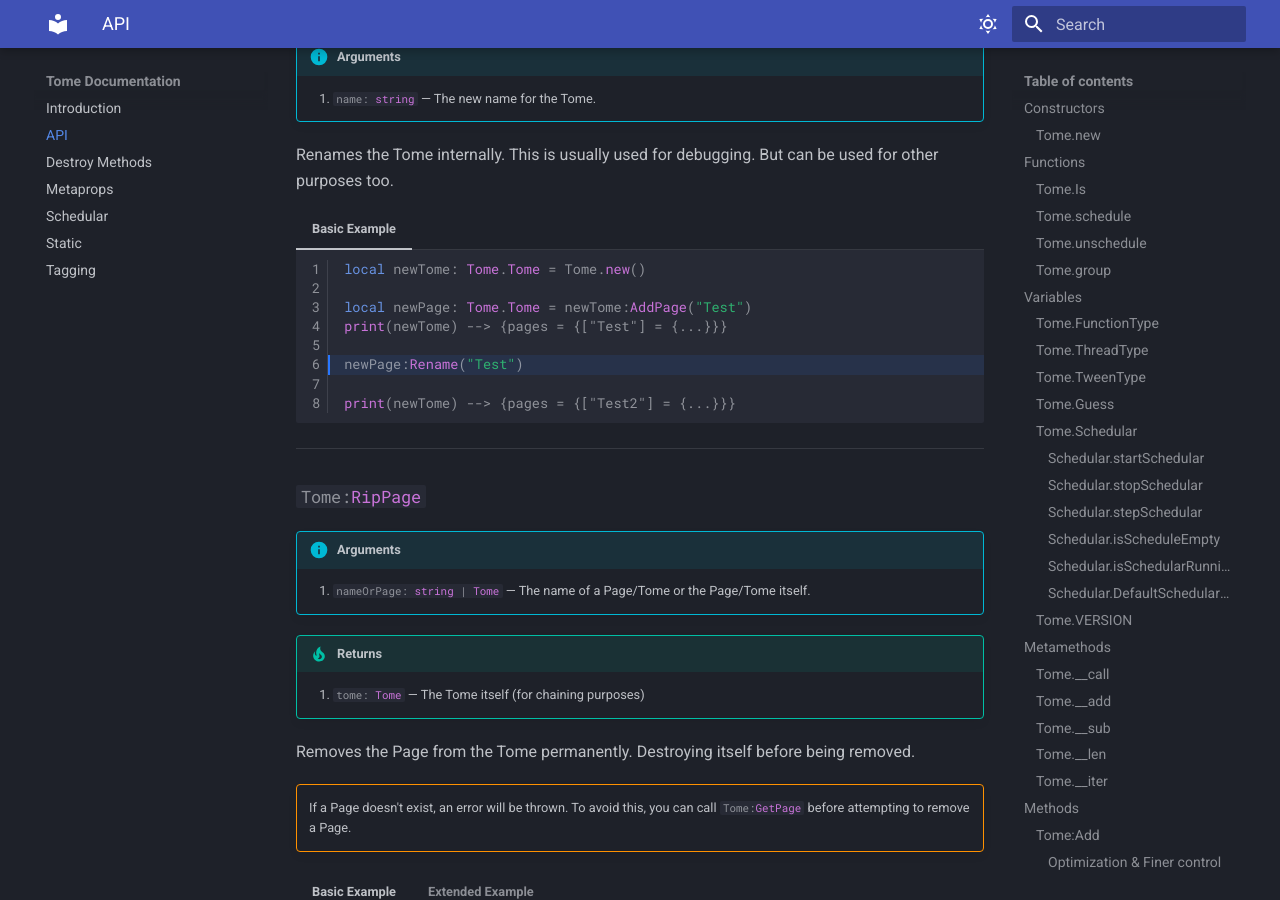
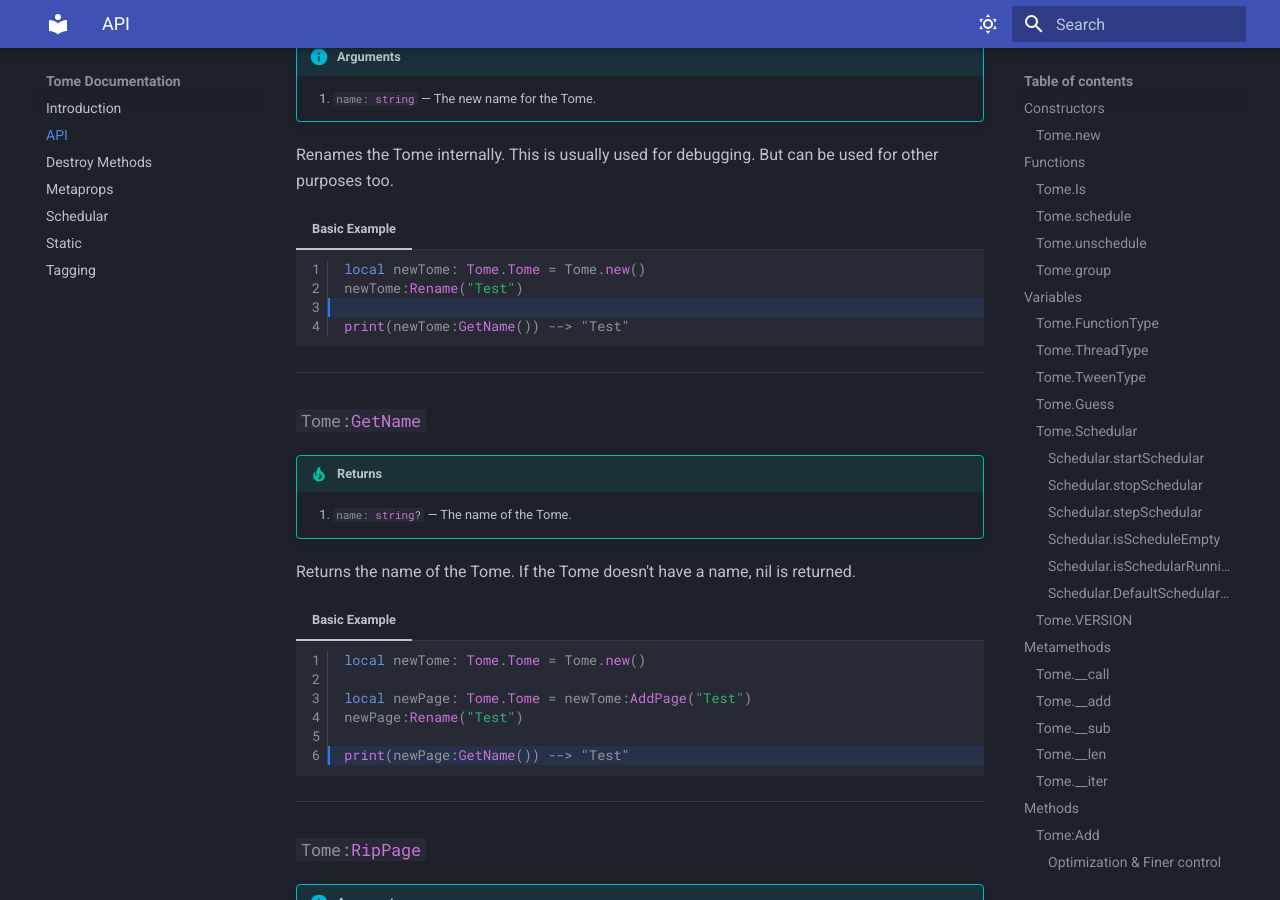
Before and after one commit to y29r/tome-docs, an MkDocs documentation site: the page built from docs/API.md, in a window 1280 px wide and 900 px high, scrolled down 36599 px. Built offline with MkDocs 1.6.1 and Material for MkDocs 9.7.7, drawn with Linux system fonts in a browser that asks for light colours.

Commit message:
Added Tome:GetName

````diff
--- a/docs/API.md
+++ b/docs/API.md
@@ -1833,15 +1833,30 @@ Removes all objects from the Tome that are of the specified type.
 Renames the Tome internally. This is usually used for debugging. But can be used for other purposes too.
 
 === "Basic Example"
+	```luau linenums="1" hl_lines="3-3"
+	local newTome: Tome.Tome = Tome.new()
+	newTome:Rename("Test")
+
+	print(newTome:GetName()) --> "Test"
+	```
+
+---
+
+### `#!luau Tome:GetName`
+
+!!! tip "Returns"
+	1. `#!luau name: string?` &mdash; The name of the Tome.
+
+Returns the name of the Tome. If the Tome doesn't have a name, nil is returned.
+
+=== "Basic Example"
 	```luau linenums="1" hl_lines="6-6"
 	local newTome: Tome.Tome = Tome.new()
 
 	local newPage: Tome.Tome = newTome:AddPage("Test")
-	print(newTome) --> {pages = {["Test"] = {...}}}
-
 	newPage:Rename("Test")
 
-	print(newTome) --> {pages = {["Test2"] = {...}}}
+	print(newPage:GetName()) --> "Test"
 	```
 
 ---
````
